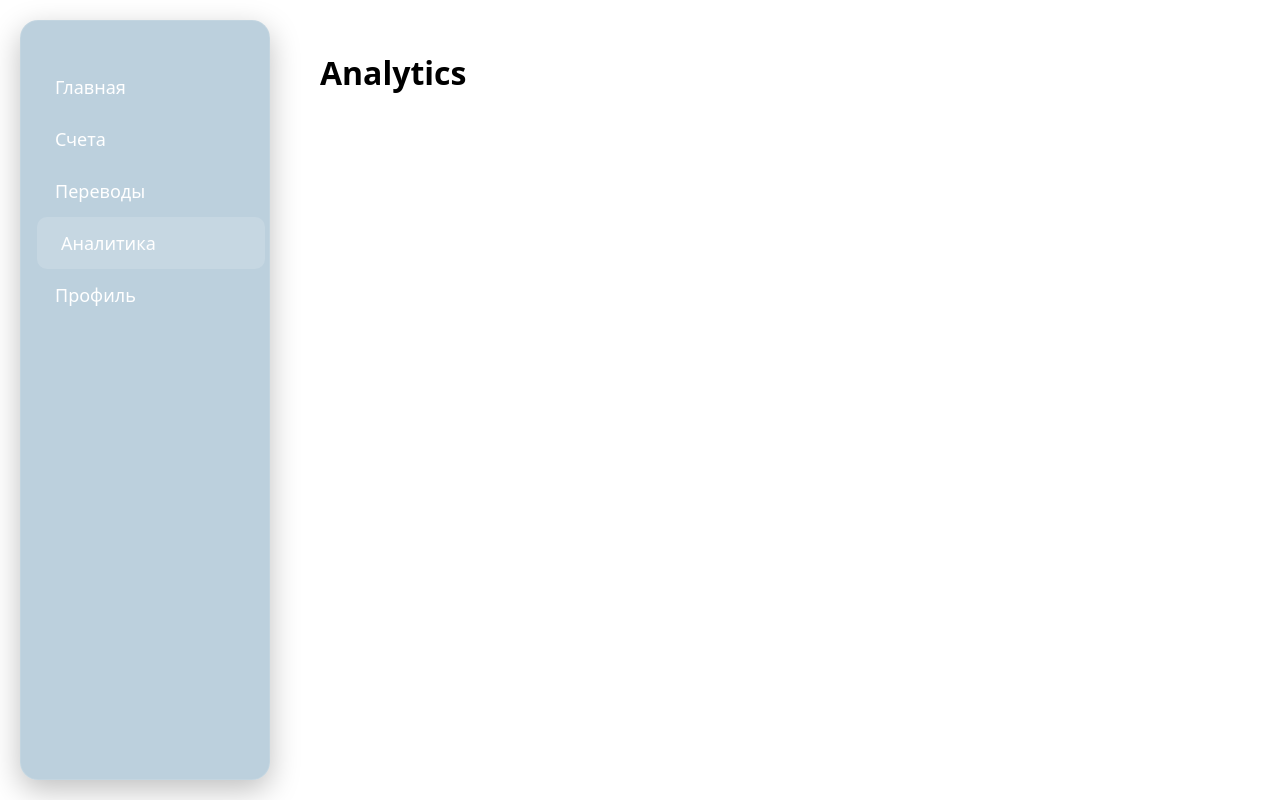
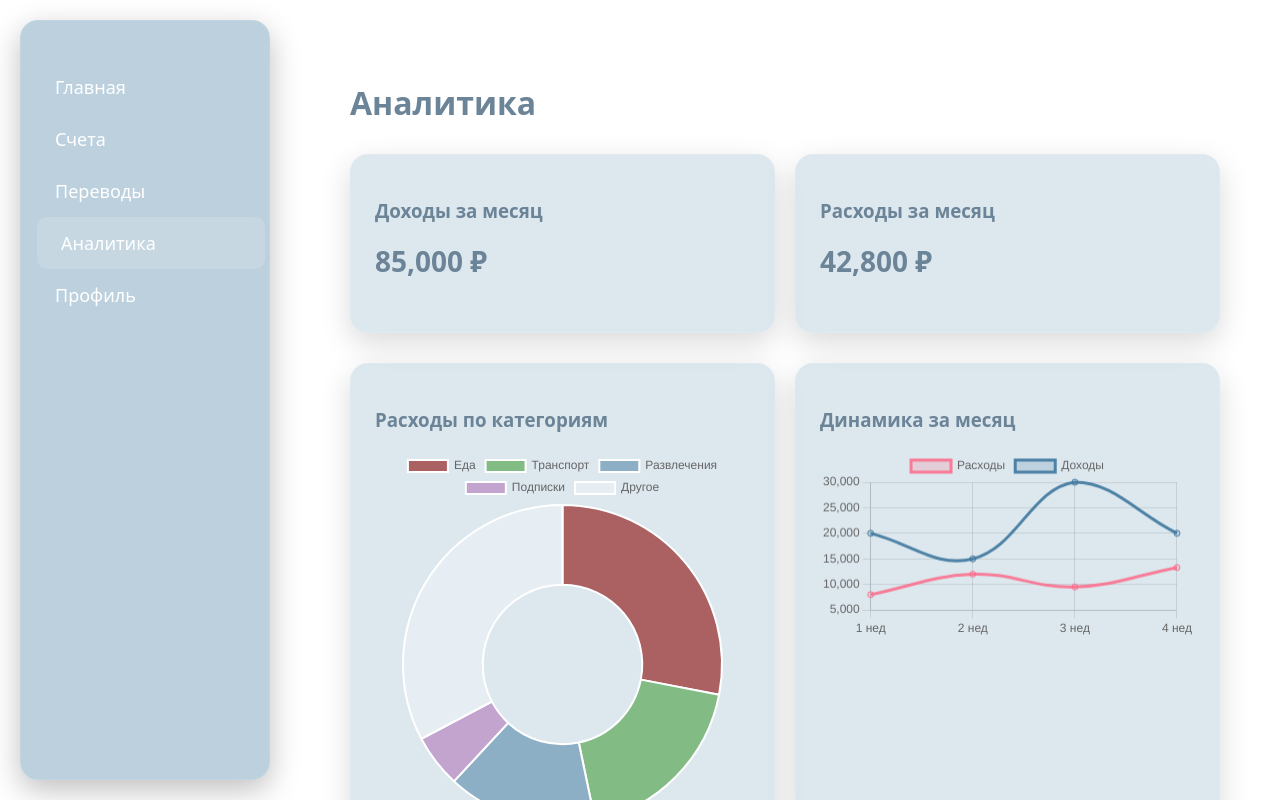
Before and after one commit to Aveyi/banking-app, a React (Vite) app in the folder frontend/: page /analytics in a window 1280 px wide. Built offline with nearby package versions, Linux system fonts and the light colour scheme.

Commit message:
Added AnalyticsPage with styles

```diff
--- a/frontend/src/pages/AnalyticsPage.jsx
+++ b/frontend/src/pages/AnalyticsPage.jsx
@@ -1,7 +1,105 @@
+import {
+  Chart as ChartJS,
+  CategoryScale,
+  LinearScale,
+  BarElement,
+  ArcElement,
+  PointElement,
+  LineElement,
+  Tooltip,
+  Legend
+} from "chart.js";
+import { Bar, Doughnut, Line } from "react-chartjs-2";
 
+ChartJS.register(
+  CategoryScale,
+  LinearScale,
+  BarElement,
+  ArcElement,
+  PointElement,
+  LineElement,
+  Tooltip,
+  Legend
+);
 
 function AnalyticsPage() {
-  return <h1>Analytics</h1>;
+  const income = 85000;
+  const expenses = 42800;
+
+  const categoryData = {
+    labels: ["Еда", "Транспорт", "Развлечения", "Подписки", "Другое"],
+    datasets: [
+      {
+        data: [12000, 8000, 6500, 2300, 14000],
+        backgroundColor: [
+        "rgba(159, 64, 64, 0.8)",
+        "rgba(72, 159, 64, 0.6)",
+        "rgba(64,120,159,0.5)",
+        "rgba(156, 64, 159, 0.4)",
+        "rgba(255, 255, 255, 0.3)"
+      ],
+      },
+    ],
+  };
+
+  const monthlyData = {
+  labels: ["1 нед", "2 нед", "3 нед", "4 нед"],
+  datasets: [
+    {
+      label: "Расходы",
+      data: [8000, 12000, 9500, 13300],
+      borderColor: "rgba(255,99,132,0.8)",
+      backgroundColor: "rgba(255,99,132,0.2)",
+      tension: 0.4
+    },
+    {
+      label: "Доходы",
+      data: [20000, 15000, 30000, 20000],
+      borderColor: "rgba(64,120,159,0.9)",
+      backgroundColor: "rgba(64,120,159,0.2)",
+      tension: 0.4
+    }
+  ]
+};
+
+  return (
+    <div className="dashboard">
+      <h1 className="dashboard-title">Аналитика</h1>
+
+      {/* Основные показатели */}
+      <div className="dashboard-grid">
+        <div className="widget">
+          <h3>Доходы за месяц</h3>
+          <p className="widget-value">{income.toLocaleString()} ₽</p>
+        </div>
+
+        <div className="widget">
+          <h3>Расходы за месяц</h3>
+          <p className="widget-value">{expenses.toLocaleString()} ₽</p>
+        </div>
+      </div>
+
+      {/* Графики */}
+      <div className="analytics-grid">
+        <div className="widget">
+          <h3>Расходы по категориям</h3>
+          <Doughnut data={categoryData} />
+        </div>
+
+        <div className="widget">
+          <h3>Динамика за месяц</h3>
+          <Line data={monthlyData} />
+        </div>
+      </div>
+
+      {/* Отчет */}
+      <div className="history-widget">
+        <h3>Отчет</h3>
+        <p>Скачать финансовый отчет за текущий месяц.</p>
+        <button className="login-btn">Скачать отчет</button>
+      </div>
+    </div>
+  );
 }
 
 export default AnalyticsPage;
--- a/frontend/src/styles/main.css
+++ b/frontend/src/styles/main.css
@@ -370,7 +370,7 @@ body {
 
 .transfer-widget {
     width: 100%;
-    max-width: 720px;
+    max-width: 760px;
     padding: 32px;
 }
 
@@ -404,3 +404,18 @@ body {
     background: rgba(64, 120, 159, 0.45);
     color: white;
 }
+
+/* Аналитика */
+
+.analytics-grid {
+    display: grid;
+    grid-template-columns: repeat(2, 1fr);
+    gap: 20px;
+    margin-bottom: 30px;
+}
+
+@media (max-width: 900px) {
+    .analytics-grid {
+        grid-template-columns: 1fr;
+    }
+}
```
